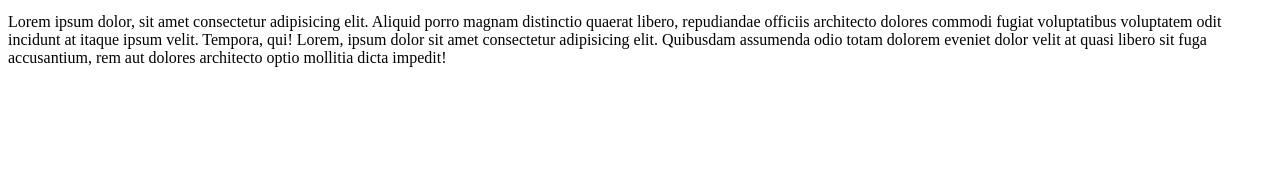
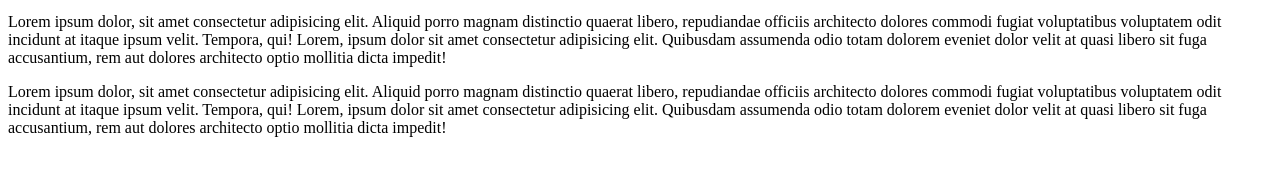
Before and after one commit to georgelepsaya/rsschool-cv, a plain HTML site: page index.html in a window 1280 px wide. Shown: the part 137-312 px from the top of the page. Drawn offline with Linux system fonts and the light colour scheme.

Commit message:
feat: update index.html file

```diff
--- a/index.html
+++ b/index.html
@@ -20,6 +20,11 @@
     Tempora, qui! Lorem, ipsum dolor sit amet consectetur adipisicing elit. Quibusdam assumenda odio totam dolorem
     eveniet dolor velit at quasi libero sit fuga accusantium, rem aut dolores architecto optio mollitia dicta impedit!
   </p>
+  <p>Lorem ipsum dolor, sit amet consectetur adipisicing elit. Aliquid porro magnam distinctio quaerat libero,
+    repudiandae officiis architecto dolores commodi fugiat voluptatibus voluptatem odit incidunt at itaque ipsum velit.
+    Tempora, qui! Lorem, ipsum dolor sit amet consectetur adipisicing elit. Quibusdam assumenda odio totam dolorem
+    eveniet dolor velit at quasi libero sit fuga accusantium, rem aut dolores architecto optio mollitia dicta impedit!
+  </p>
 </body>
 
 </html>
```
